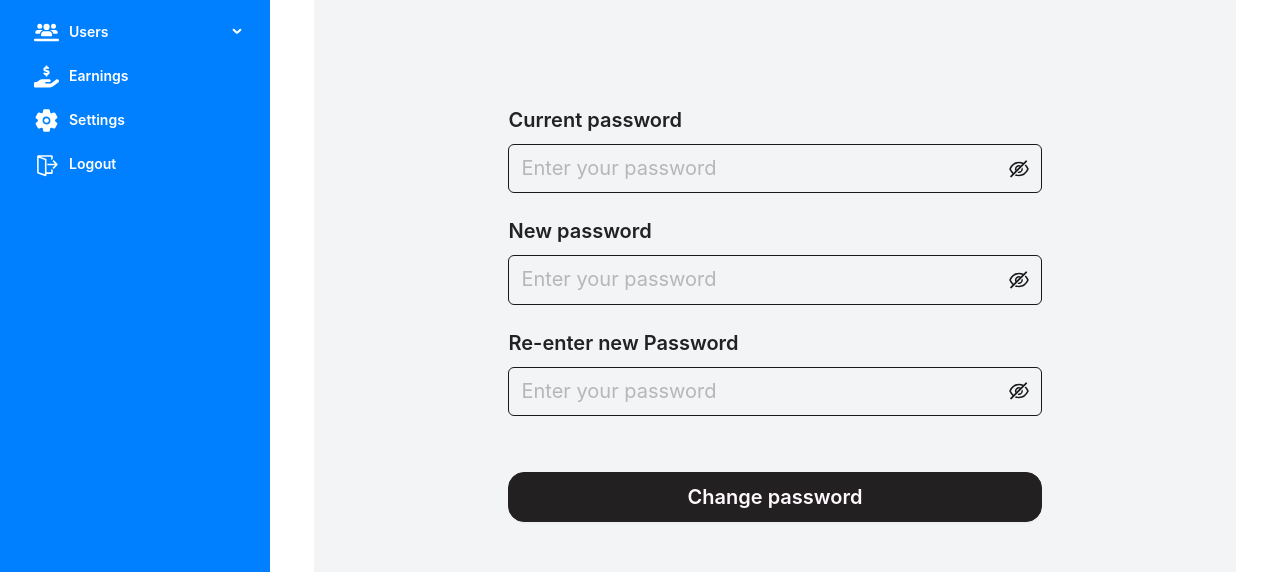
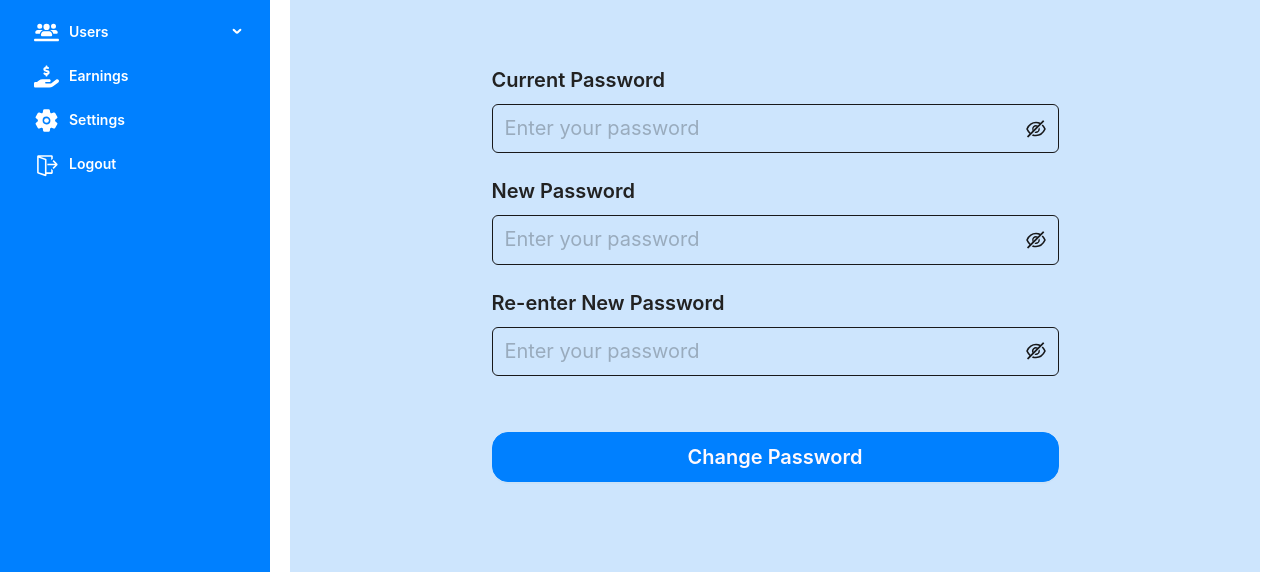
Before and after one commit to sparktechagency/ahmed-shop-dashboard, a React (Vite) app: page /change-password in a window 1280 px wide. Shown: the part 158-730 px from the top of the page. Built offline with nearby package versions, Linux system fonts and the light colour scheme; no server answers.

Commit message:
Modified Change Password Page

```diff
--- a/src/Components/Dashboard/Settings/ChangePassword.jsx
+++ b/src/Components/Dashboard/Settings/ChangePassword.jsx
@@ -51,7 +51,7 @@ const ChangePassword = () => {
   };
   return (
     <div>
-      <div className=" w-[95%] mx-auto bg-gray-100 min-h-[100vh] p-20 flex justify-center items-center">
+      <div className="mx-auto bg-[#cde5fd] min-h-[90vh] p-20 flex justify-center items-center rounded-lg">
         <div className="w-full lg:w-[70%]">
           <Form
             onFinish={onFinish}
@@ -59,7 +59,7 @@ const ChangePassword = () => {
             className="bg-transparent w-full"
           >
             <Typography.Title level={4} style={{ color: "#222222" }}>
-              Current password
+              Current Password
             </Typography.Title>
             <Form.Item
               rules={[
@@ -77,7 +77,7 @@ const ChangePassword = () => {
               />
             </Form.Item>
             <Typography.Title level={4} style={{ color: "#222222" }}>
-              New password
+              New Password
             </Typography.Title>
             <Form.Item
               rules={[
@@ -92,7 +92,7 @@ const ChangePassword = () => {
               />
             </Form.Item>
             <Typography.Title level={4} style={{ color: "#222222" }}>
-              Re-enter new Password
+              Re-enter New Password
             </Typography.Title>
             <Form.Item
               name="reEnterPassword"
@@ -121,10 +121,10 @@ const ChangePassword = () => {
 
             <Form.Item>
               <Button
-                className="w-full py-6 border !border-[#222021] hover:border-secondary-color text-xl !text-primary-color bg-[#222021] hover:!bg-[#222021] font-semibold rounded-2xl mt-8"
+                className="w-full py-6 border !border-[#0080FF] hover:border-secondary-color text-xl !text-primary-color bg-[#0080FF] hover:!bg-[#0080FF] font-semibold rounded-2xl mt-8"
                 htmlType="submit"
               >
-                Change password
+                Change Password
               </Button>
             </Form.Item>
           </Form>
```
